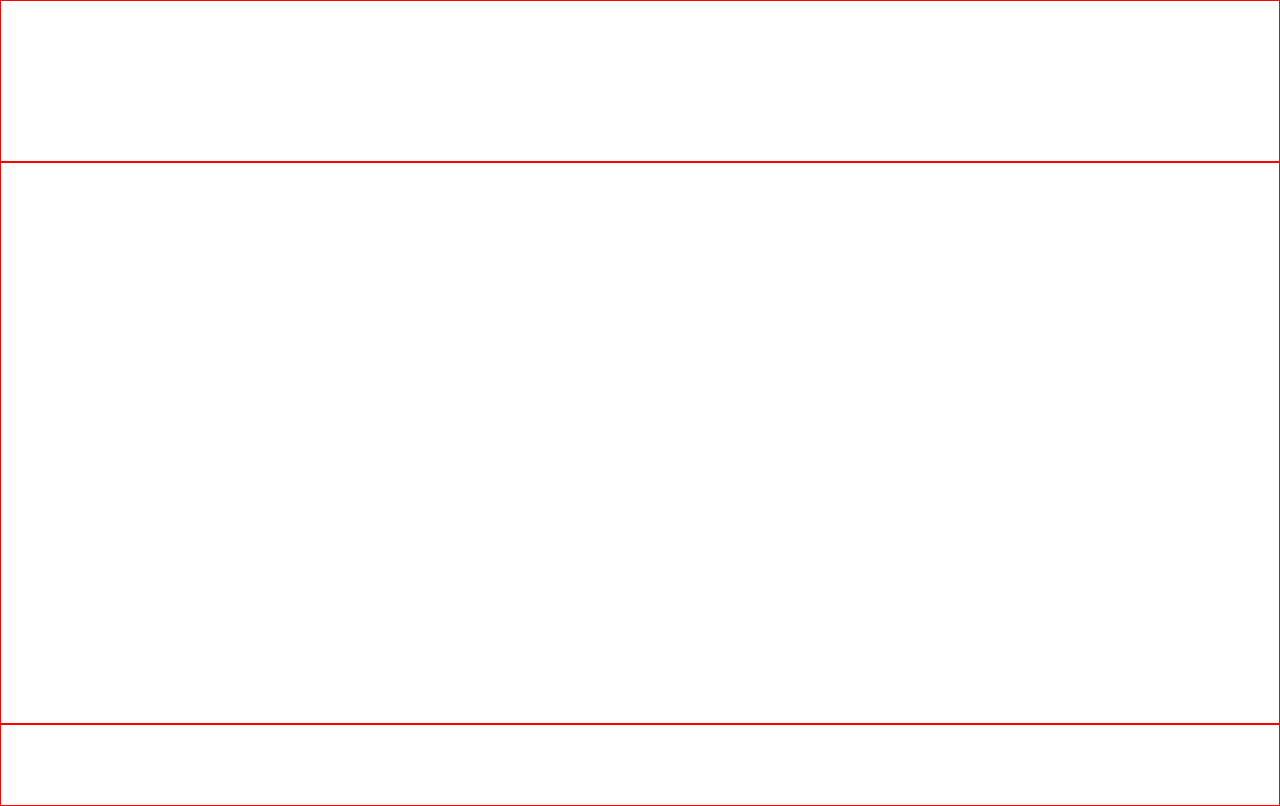
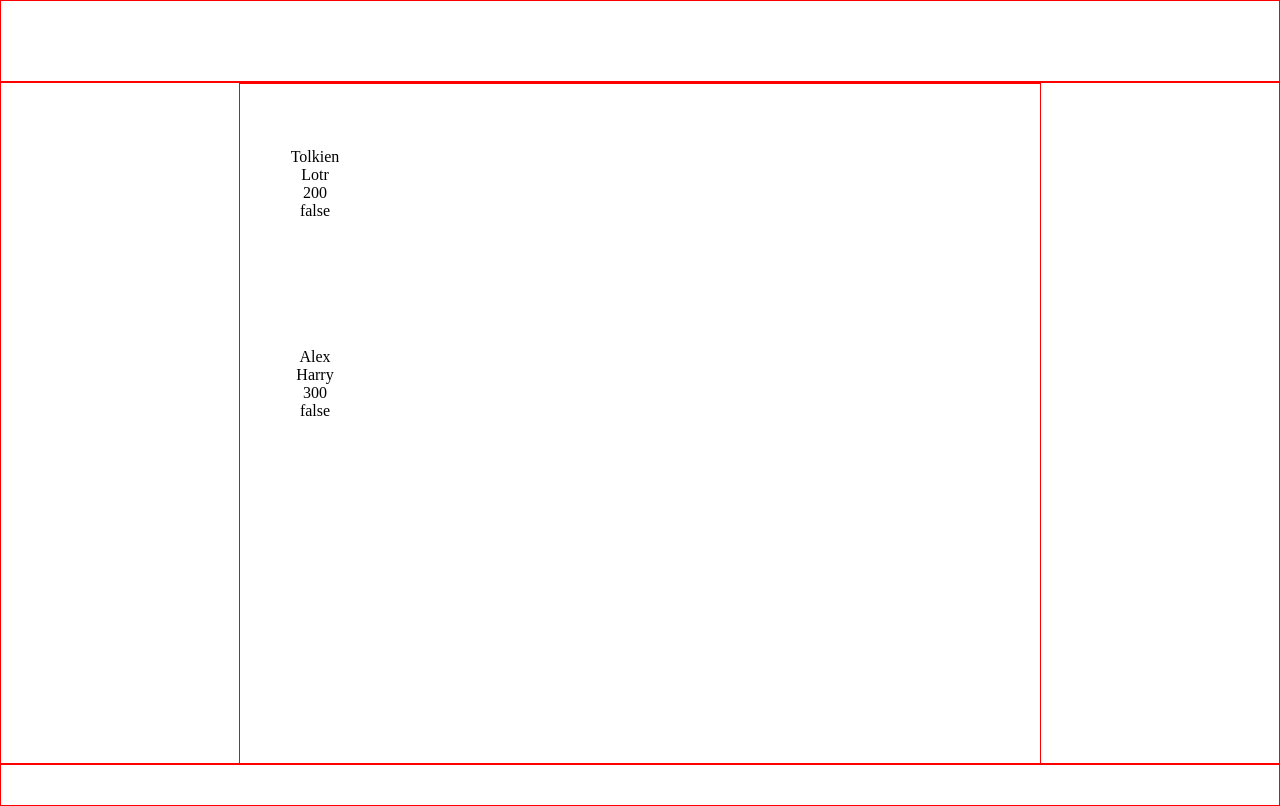
Before and after one commit to kadde92/Library, a plain HTML site: page index.html in a window 1280 px wide. Drawn offline with Linux system fonts and the light colour scheme.

Commit message:
can display the books on the screen

```diff
--- a/app.js
+++ b/app.js
@@ -12,12 +12,12 @@ function addBookToLibrary(object) {
     myLibrary.push(object)
 }
 
-Book.prototype.info = function() {
+Book.prototype.info = function () {
     if (this.isRead) return `${this.title} by ${this.author}, ${this.pages}, is read}`
     if (!this.isRead) return `${this.title} by ${this.author}, ${this.pages}, not read yet}`
 }
 
-Book.prototype.changeStatus = function() {
+Book.prototype.changeStatus = function () {
     if (!this.isRead) {
         this.isRead = true;
     } else {
@@ -32,3 +32,32 @@ addBookToLibrary(ma)
 addBookToLibrary(ba)
 
 console.table(myLibrary)
+
+
+// function that loops through the array and displays the added book-objects as an individual card on the page
+
+const cardDiv = document.querySelector('.card-area')
+
+// if (myLibrary) {
+    myLibrary.forEach(object => {
+        const card = document.createElement('div')
+        card.classList.add('oneCard')
+
+        const cardAuthor = document.createElement('p')
+        const cardTitle = document.createElement('p')
+        const cardPages = document.createElement('p')
+        const cardIsRead = document.createElement('p')
+
+       cardAuthor.textContent = object.author
+       cardTitle.textContent = object.title
+       cardPages.textContent = object.pages
+       cardIsRead.textContent = object.isRead
+
+        card.appendChild(cardAuthor)
+        card.appendChild(cardTitle)
+        card.appendChild(cardPages)
+        card.appendChild(cardIsRead)
+
+
+        cardDiv.appendChild(card)
+    })
--- a/index.html
+++ b/index.html
@@ -10,7 +10,9 @@
 <body>
 
     <div class="header"></div>
-    <div class="main-content"></div>
+    <div class="main-content">
+        <div class="card-area"></div>
+    </div>
     <div class="footer"></div>
 
     <script src="./app.js"></script>
--- a/style.css
+++ b/style.css
@@ -7,19 +7,38 @@ body {
     display: flex;
     flex-direction: column;
     flex-shrink: 0;
+    flex-basis: 100%;
 }
 
 .header {
-    height: 20vh;
-    border: 1px solid red
+    height: 10vh;
+    border: 1px solid red;
 }
 
 .main-content {
-    height: 70vh;
-    border: 1px solid red
+    height: 85vh;
+    border: 1px solid red;
+    display: flex;
+    justify-content: center;
+
+}
+
+.card-area {
+    width: 800px;
+    height: 100%;
+    border: 1px solid red;
+}
+
+.oneCard {
+    display: flex;
+    flex-direction: column;
+    justify-content: center;
+    align-items: center;
+    width: 150px;
+    height: 200px;
 }
 
 .footer {
-    height: 10vh;
-    border: 1px solid red
+    height: 5vh;
+    border: 1px solid red;
 }
```
